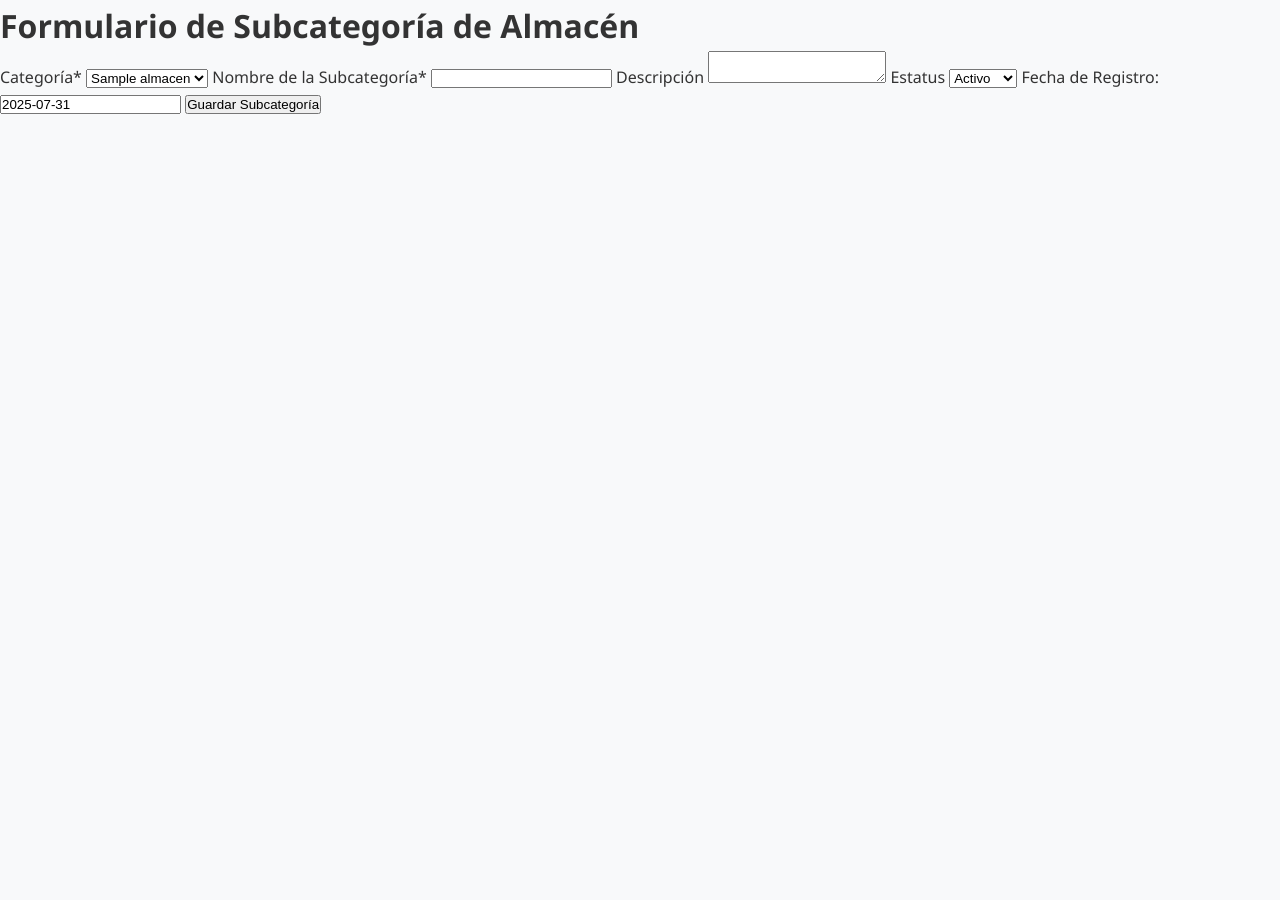
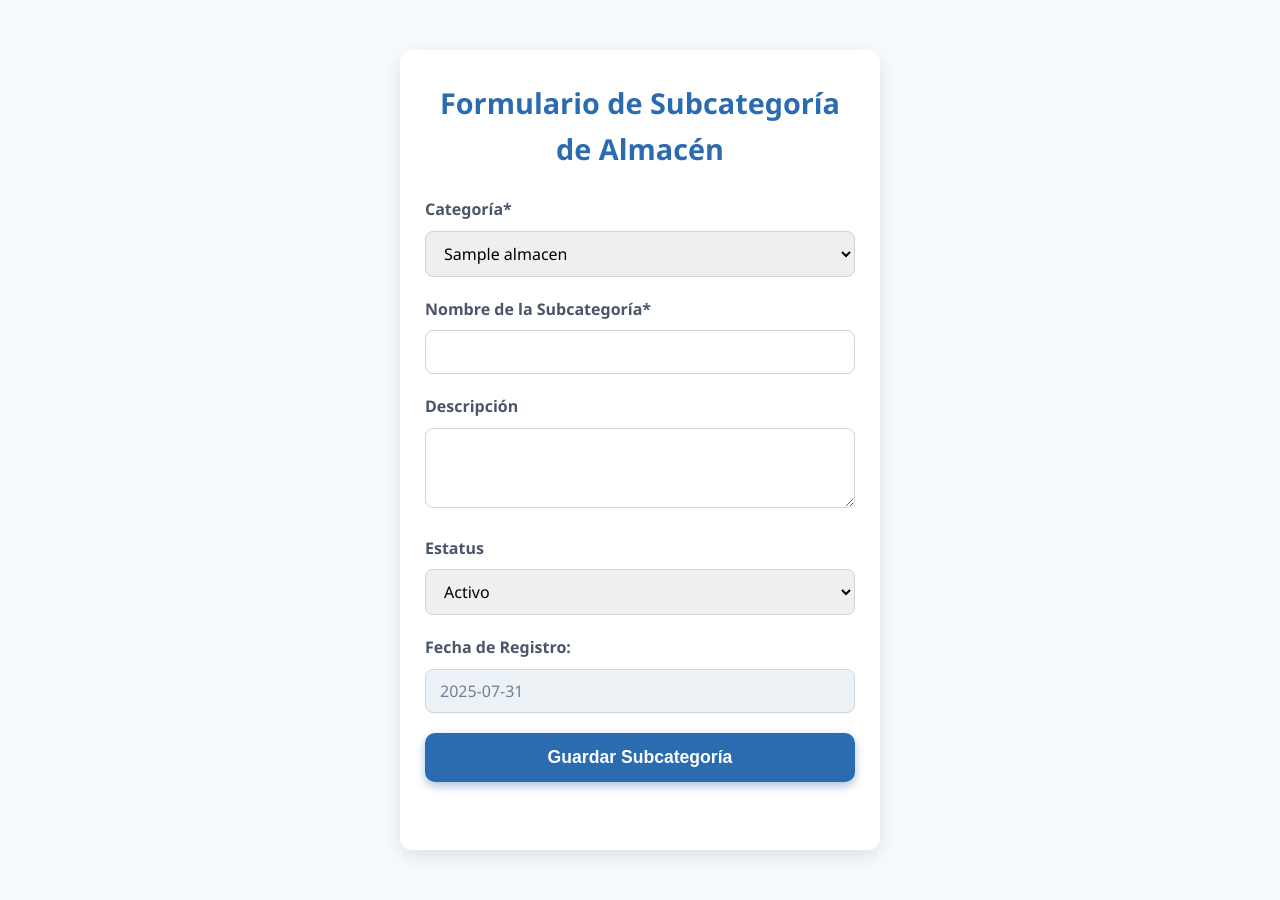
Before and after one commit to JoseUrzua1708/Integradora_Restaurante, a Flask app: page /subcategoria_almacen in a window 1280 px wide. Before the commit the page ends 114 px from the top, so only its background shows below. Run offline with Flask 3, Linux system fonts and the light colour scheme; tables that the repository leaves empty or names only in its code hold one stand-in row (values such as "Sample post").

Commit message:
css formulario subcategoria

```diff
--- a/src/static/css/formulario_subcategoria_almacen.css
+++ b/src/static/css/formulario_subcategoria_almacen.css
@@ -0,0 +1,100 @@
+/* formulario_categoria_almacen.css */
+
+body {
+  font-family: 'Segoe UI', Tahoma, Geneva, Verdana, sans-serif;
+  background-color: #f7fafc;
+  margin: 0;
+  padding: 0;
+  color: #2d3748;
+}
+
+.container {
+  max-width: 480px;
+  margin: 50px auto;
+  background: #ffffff;
+  padding: 30px 25px;
+  border-radius: 12px;
+  box-shadow: 0 6px 18px rgba(0,0,0,0.1);
+}
+
+h1 {
+  text-align: center;
+  color: #2b6cb0;
+  margin-bottom: 25px;
+  font-weight: 700;
+  font-size: 1.8rem;
+}
+
+form label {
+  display: block;
+  margin-bottom: 8px;
+  font-weight: 600;
+  color: #4a5568;
+}
+
+input[type="text"],
+textarea,
+select {
+  width: 100%;
+  padding: 10px 14px;
+  margin-bottom: 20px;
+  border: 1.8px solid #cbd5e0;
+  border-radius: 8px;
+  font-size: 1rem;
+  transition: border-color 0.3s ease, box-shadow 0.3s ease;
+  font-family: inherit;
+  resize: vertical;
+  min-height: 40px;
+  box-sizing: border-box;
+}
+
+textarea {
+  min-height: 80px;
+}
+
+input[type="text"]:focus,
+textarea:focus,
+select:focus {
+  outline: none;
+  border-color: #3182ce;
+  box-shadow: 0 0 8px rgba(49, 130, 206, 0.4);
+}
+
+input[readonly] {
+  background-color: #edf2f7;
+  color: #718096;
+  cursor: default;
+}
+
+button[type="submit"] {
+  width: 100%;
+  background-color: #2b6cb0;
+  color: #fff;
+  border: none;
+  padding: 14px;
+  font-size: 1.1rem;
+  font-weight: 700;
+  border-radius: 10px;
+  cursor: pointer;
+  transition: background-color 0.3s ease;
+  box-shadow: 0 4px 10px rgba(43, 108, 176, 0.4);
+}
+
+button[type="submit"]:hover {
+  background-color: #1e4e8c;
+  box-shadow: 0 6px 14px rgba(30, 78, 140, 0.6);
+}
+
+@media (max-width: 480px) {
+  .container {
+    margin: 20px;
+    padding: 20px 15px;
+  }
+  h1 {
+    font-size: 1.5rem;
+  }
+  button[type="submit"] {
+    padding: 12px;
+    font-size: 1rem;
+  }
+}
--- a/src/templates/formulario_subcategoria_almacen.html
+++ b/src/templates/formulario_subcategoria_almacen.html
@@ -5,7 +5,7 @@
     <meta name="viewport" content="width=device-width, initial-scale=1.0">
     <title>Nuevo Proveedor</title>
     <link rel="stylesheet" href="{{ url_for('static', filename='css/base.css') }}">
-    <link rel="stylesheet" href="{{ url_for('static', filename='css/formulario_subcategoria_almacen.css') }}">
+    <link rel="stylesheet" href="../static/css/formulario_subcategoria_almacen.css">
     <link rel="stylesheet" href="https://cdnjs.cloudflare.com/ajax/libs/font-awesome/6.0.0/css/all.min.css">
 </head>
 
```
